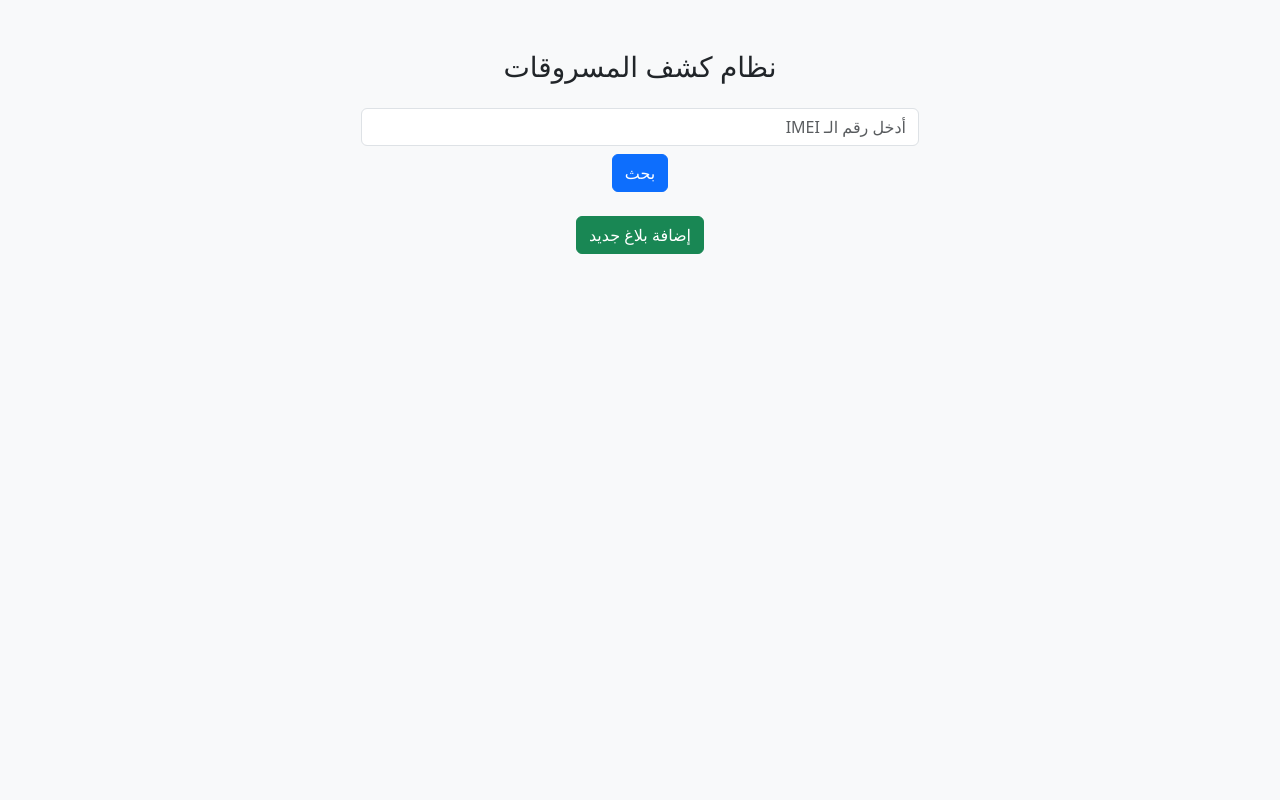
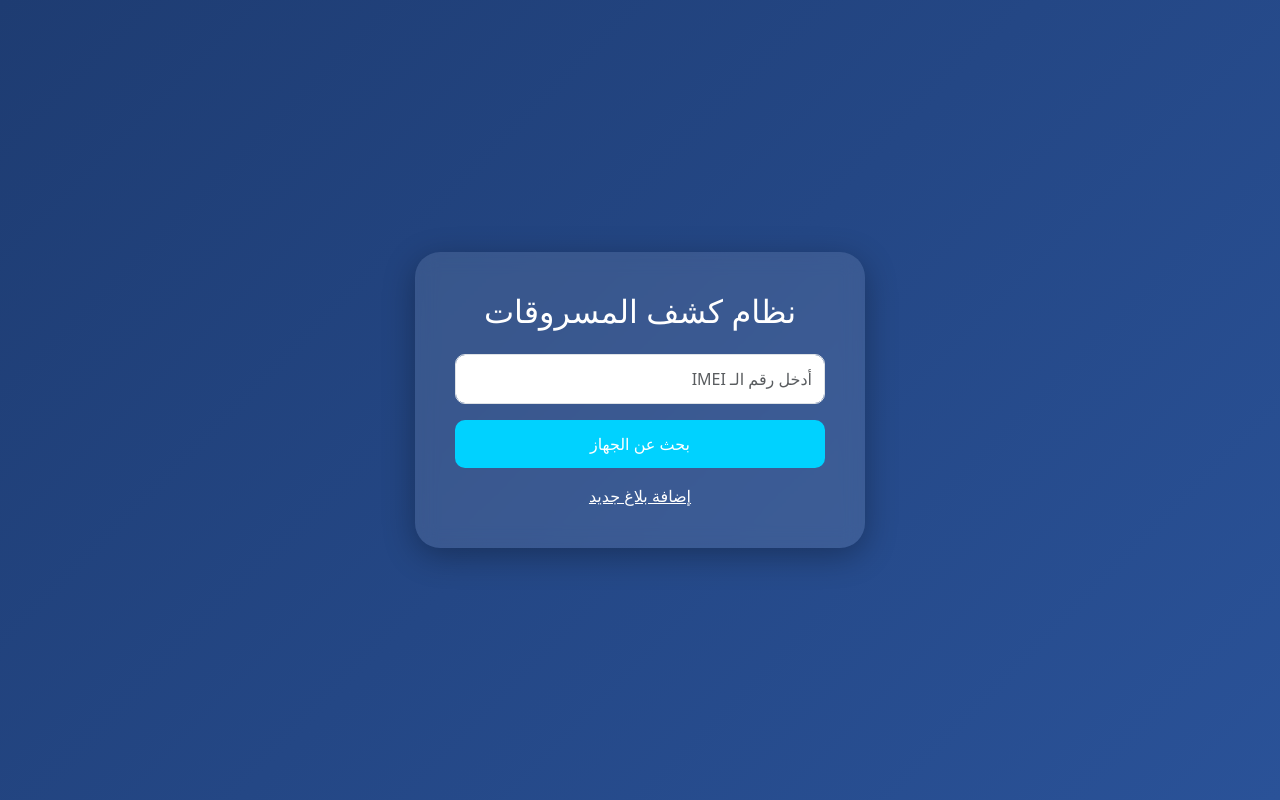
Before and after one commit to Ali202004/stolen-phones-project, a Flask app: page / in a window 1280 px wide. Run offline with Flask 3, Linux system fonts and the light colour scheme.

Commit message:
Update index.html

```diff
--- a/templates/index.html
+++ b/templates/index.html
@@ -1,25 +1,24 @@
 <!DOCTYPE html>
 <html lang="ar" dir="rtl">
 <head>
+    <meta charset="UTF-8">
     <link href="https://cdn.jsdelivr.net/npm/bootstrap@5.3.0/dist/css/bootstrap.min.css" rel="stylesheet">
-    <style>body { background: #f8f9fa; padding-top: 50px; text-align: center; }</style>
+    <style>
+        body { background: linear-gradient(135deg, #1e3c72, #2a5298); min-height: 100vh; color: white; display: flex; align-items: center; justify-content: center; }
+        .hero { background: rgba(255, 255, 255, 0.1); padding: 40px; border-radius: 25px; backdrop-filter: blur(10px); box-shadow: 0 8px 32px rgba(0,0,0,0.3); width: 90%; max-width: 450px; text-align: center; }
+        input { border-radius: 10px !important; padding: 12px !important; }
+        .btn-custom { background: #00d2ff; color: white; border: none; padding: 12px; border-radius: 10px; width: 100%; transition: 0.3s; }
+        .btn-custom:hover { transform: scale(1.05); background: #3a7bd5; }
+    </style>
 </head>
 <body>
-    <div class="container">
-        <h3>نظام كشف المسروقات</h3>
-        <form action="/search" method="POST" class="mt-4">
-            <input type="text" name="imei" class="form-control w-50 mx-auto" placeholder="أدخل رقم الـ IMEI" required>
-            <button class="btn btn-primary mt-2">بحث</button>
+    <div class="hero">
+        <h2 class="mb-4">نظام كشف المسروقات</h2>
+        <form action="/search" method="POST">
+            <input type="text" name="imei" class="form-control mb-3" placeholder="أدخل رقم الـ IMEI" required>
+            <button class="btn btn-custom">بحث عن الجهاز</button>
         </form>
-        {% if report %}
-        <div class="alert alert-danger mt-3 w-50 mx-auto">
-            الجهاز مفقود في {{ report[2] }} بتاريخ {{ report[3] }} <br>
-            للتواصل: {{ report[4] }}
-        </div>
-        {% elif imei %}
-        <div class="alert alert-success mt-3 w-50 mx-auto">الجهاز غير موجود في قاعدة بيانات المفقودات.</div>
-        {% endif %}
-        <br><a href="/add" class="btn btn-success">إضافة بلاغ جديد</a>
+        <a href="/add" class="text-white mt-3 d-block">إضافة بلاغ جديد</a>
     </div>
 </body>
 </html>
```
